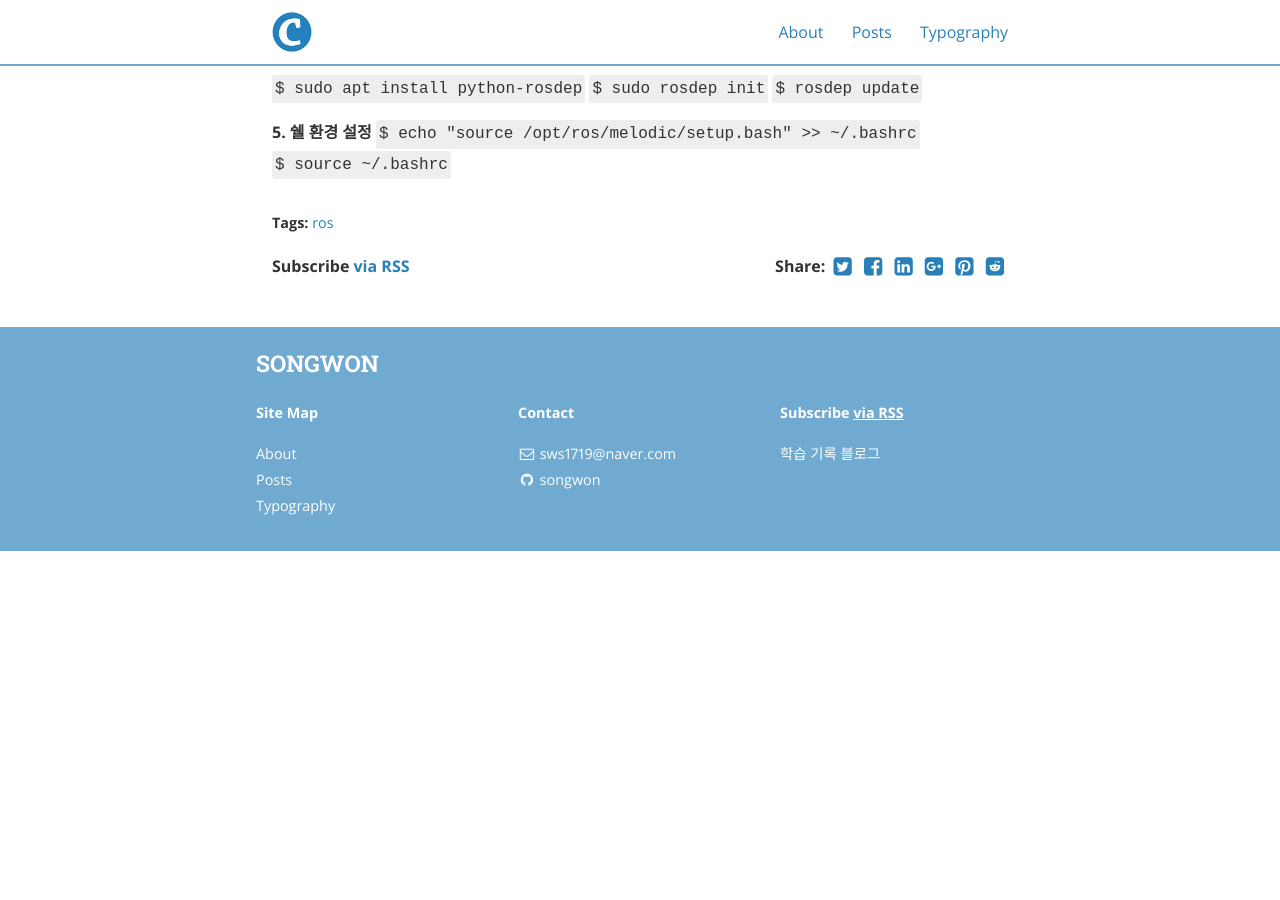
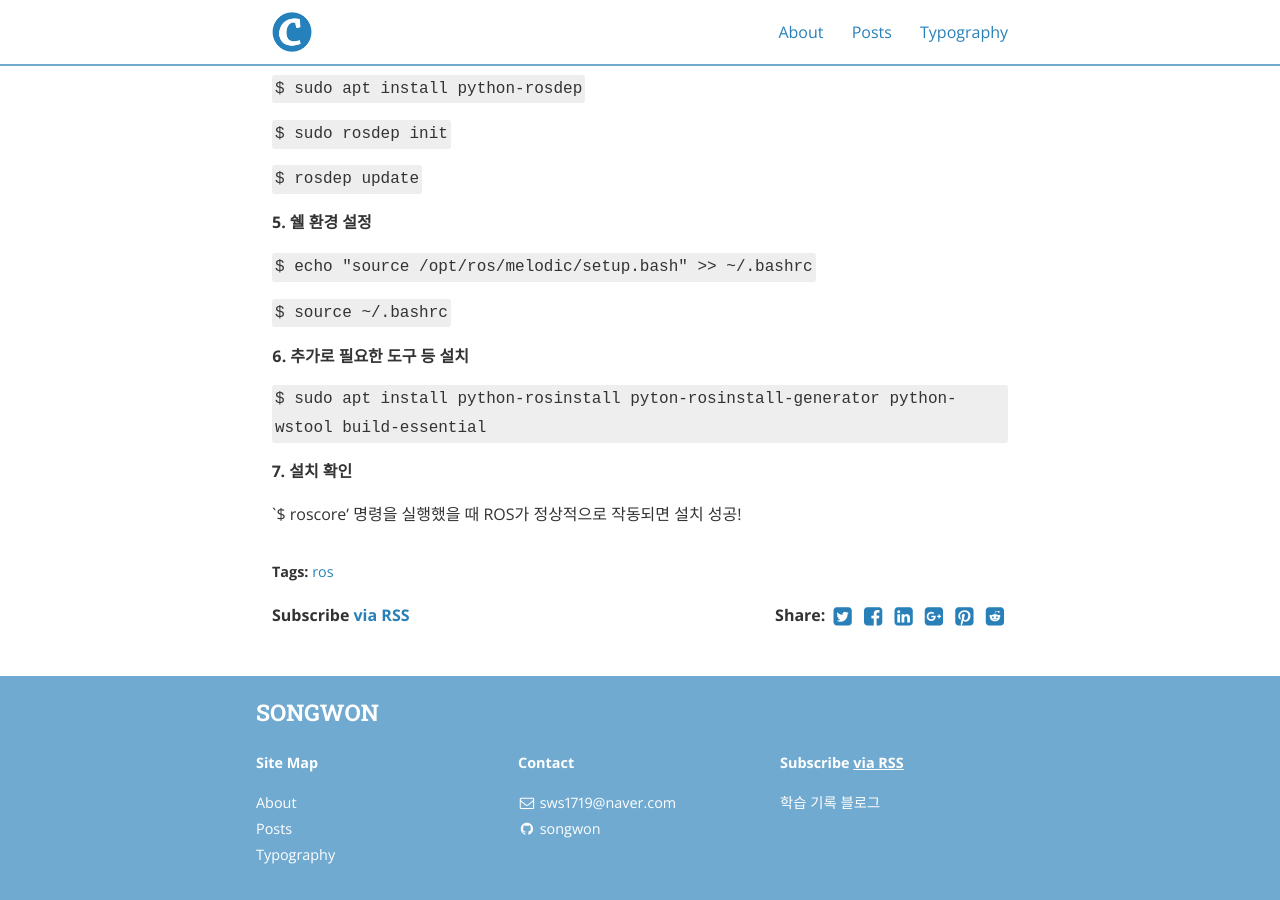
Before and after one commit to songwon31/songwon31.github.io, a Jekyll site: the page built from _posts/2012-11-07-2022.11.7.-ROS-기초.markdown, in a window 1280 px wide and 900 px high, scrolled down 1394 px. Built offline with Jekyll 4.4.1, drawn with Linux system fonts in a browser that asks for light colours; nearby versions of some CDN libraries; before the commit the page ends 1945 px from its top, so only the background shows below that.

Commit message:
Update 2012-11-07-2022.11.7.-ROS-기초.markdown

```diff
--- a/_posts/2012-11-07-2022.11.7.-ROS-기초.markdown
+++ b/_posts/2012-11-07-2022.11.7.-ROS-기초.markdown
@@ -37,9 +37,21 @@ cover:  "/assets/instacode.png"
 **4. rosdep 초기화**
 
 `$ sudo apt install python-rosdep`
+
 `$ sudo rosdep init`
+
 `$ rosdep update`
 
 **5. 쉘 환경 설정**
+
 `$ echo "source /opt/ros/melodic/setup.bash" >> ~/.bashrc`
+
 `$ source ~/.bashrc`
+
+**6. 추가로 필요한 도구 등 설치**
+
+`$ sudo apt install python-rosinstall pyton-rosinstall-generator python-wstool build-essential`
+
+**7. 설치 확인**
+
+`$ roscore' 명령을 실행했을 때 ROS가 정상적으로 작동되면 설치 성공!
```
